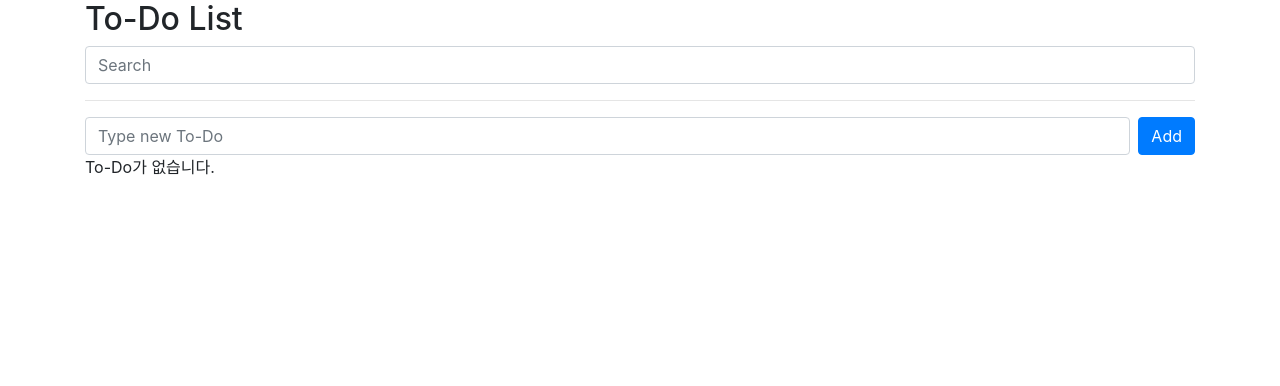
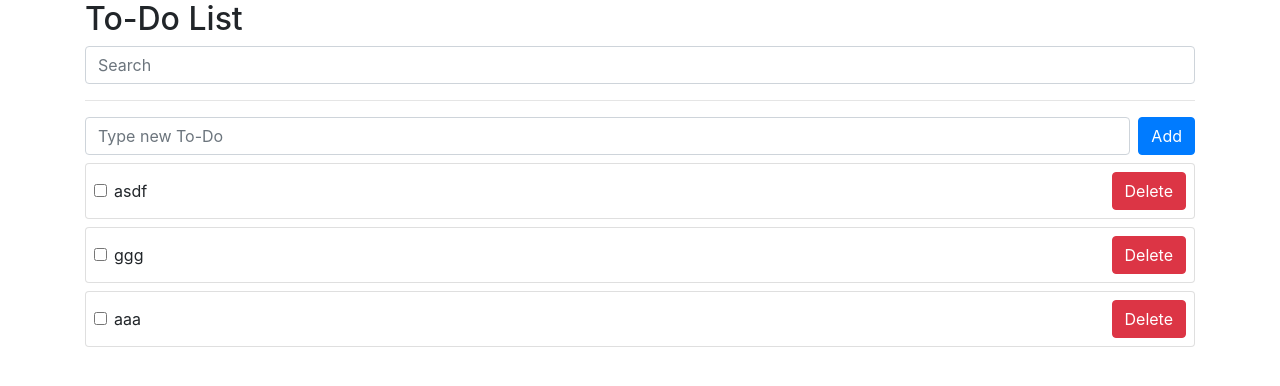
Before and after one commit to DeveloperJo/vue3-project, a Vue app: page / in a window 1280 px wide. Shown: the top 386 px of the page. Built offline with nearby package versions, Linux system fonts and the light colour scheme; data requests are answered from the project's data file.

Commit message:
axios 를 통해 DB 정보를 읽어와 조회

```diff
--- a/db.json
+++ b/db.json
@@ -1,7 +1,19 @@
 {
-  "todos": {
-    "id": 1676449018945,
-    "subject": "ㅁㅁ",
-    "completed": false
-  }
+  "todos": [
+    {
+      "subject": "asdf",
+      "completed": false,
+      "id": 1
+    },
+    {
+      "subject": "ggg",
+      "completed": false,
+      "id": 2
+    },
+    {
+      "subject": "aaa",
+      "completed": false,
+      "id": 3
+    }
+  ]
 }
--- a/src/App.vue
+++ b/src/App.vue
@@ -9,7 +9,7 @@
 		/>
 		<hr />
 		<TodoSimpleForm @add-todo="addTodo" />
-		<div v-if="error != ''" style="color: red">{{ error }}</div>
+		<div v-if="error != ''" class="text-danger">{{ error }}</div>
 		<div v-if="!filteredTodos.length">To-Do가 없습니다.</div>
 		<TodoList
 			:todos="filteredTodos"
@@ -34,23 +34,32 @@ export default {
 		const todos = ref([]);
 		const error = ref('');
 
-		const todoStyle = {
-			textDecoration: 'line-through',
-			color: 'gray',
+		const getTodos = async () => {
+			error.value = '';
+			try {
+				const res = await axios.get('http://localhost:3000/todos');
+				todos.value = res.data;
+				console.log(res.data);
+			} catch (err) {
+				error.value = 'Get Todo - Something went wrong. ' + err.message;
+			}
 		};
+
+		getTodos();
 
 		const addTodo = async (todo) => {
 			// 데이터베이스 Todo 저장 - 비동기
 			error.value = '';
 			try {
 				const res = await axios.post('http://localhost:3000/todos', {
-					id: todo.id,
+					//id: todo.id,
 					subject: todo.subject,
 					completed: todo.completed,
 				});
 				todos.value.push(res.data);
+				console.log(res);
 			} catch (err) {
-				error.value = 'Something went wrong. ' + err.message;
+				error.value = 'Add Todo - Something went wrong. ' + err.message;
 			}
 
 			// .then((res) => {
@@ -88,7 +97,6 @@ export default {
 
 		return {
 			todos,
-			todoStyle,
 			addTodo,
 			toggleTodo,
 			deleteTodo,
@@ -100,9 +108,4 @@ export default {
 };
 </script>
 
-<style>
-.todo {
-	color: gray;
-	text-decoration: line-through;
-}
-</style>
+<style></style>
--- a/src/components/TodoList.vue
+++ b/src/components/TodoList.vue
@@ -54,4 +54,9 @@ export default {
 };
 </script>
 
-<style></style>
+<style scoped>
+.todo {
+	color: gray;
+	text-decoration: line-through;
+}
+</style>
```
